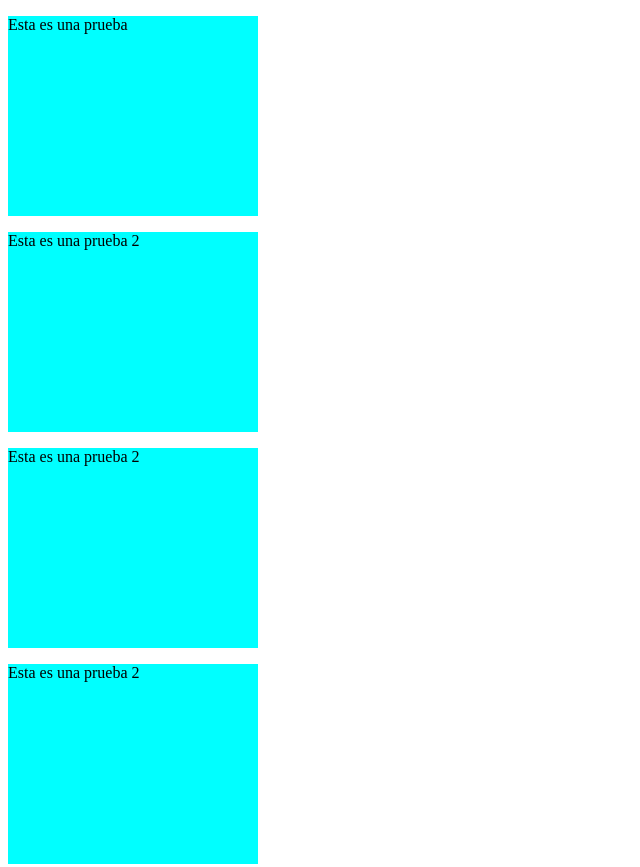
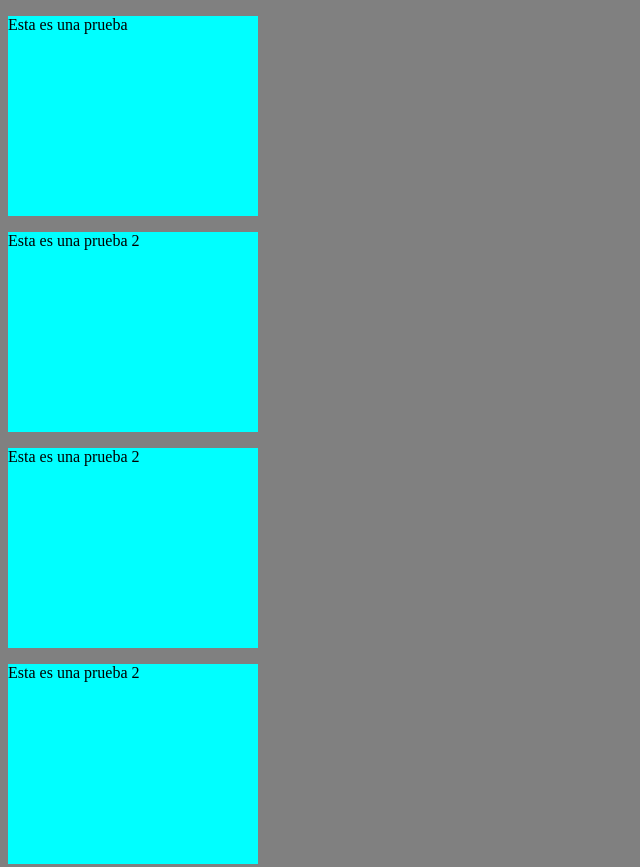
Before and after one commit to dcrespin10/cursogit, a plain HTML site: page index.html in a window 1280 px wide. Shown: the top 867 px of the page, without its empty margins (0-640 px from the left). Drawn offline with Linux system fonts and the light colour scheme.

Commit message:
agregamos estilos2 al index
agregamos estilos2 al index

```diff
--- a/index.html
+++ b/index.html
@@ -5,6 +5,7 @@
     <meta http-equiv="X-UA-Compatible" content="IE=edge">
     <meta name="viewport" content="width=device-width, initial-scale=1.0">
     <link rel="stylesheet" href="css/estilos.css">
+    <link rel="stylesheet" href="css/estilos2.css">
     <title>Document</title>
 </head>
 <body>
```
